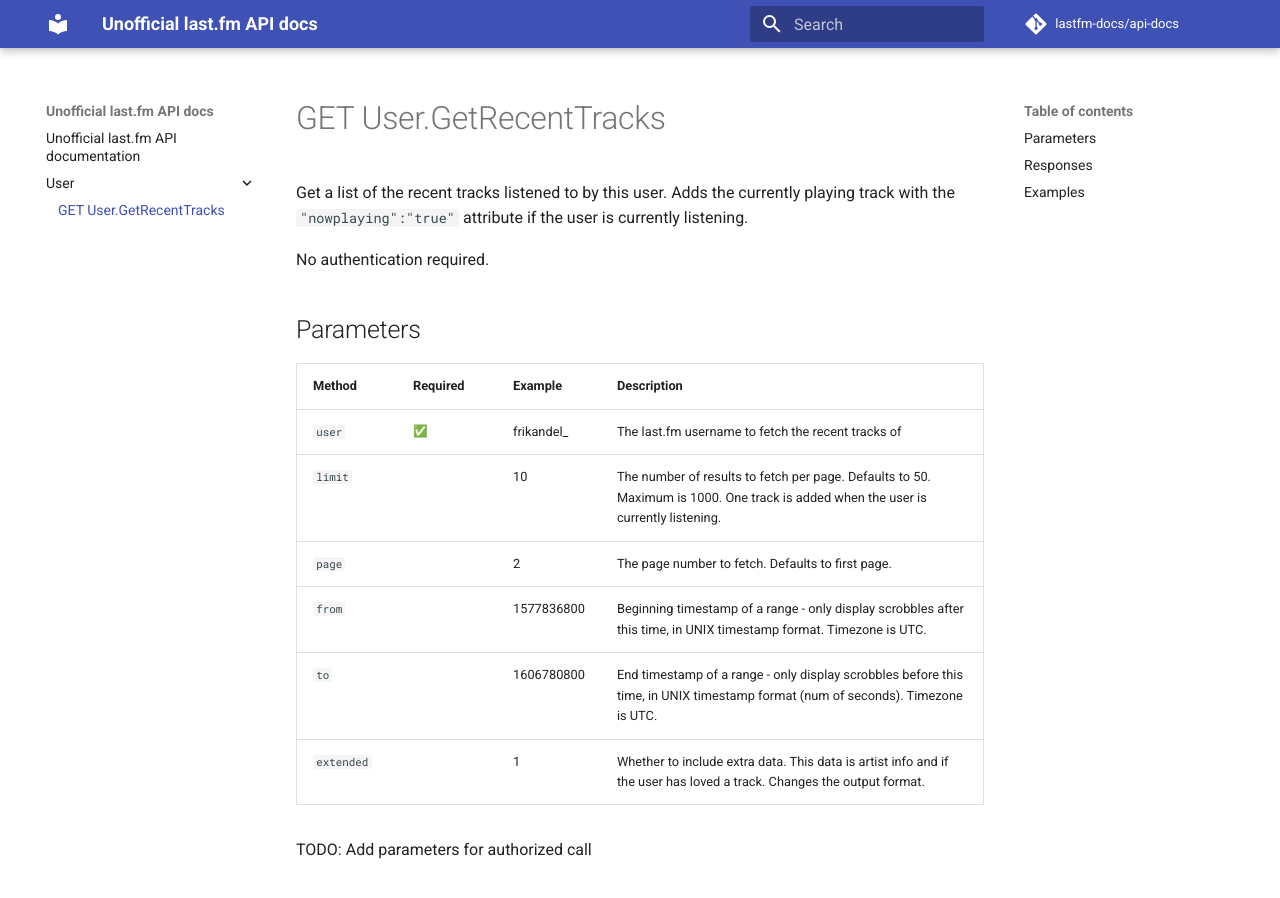
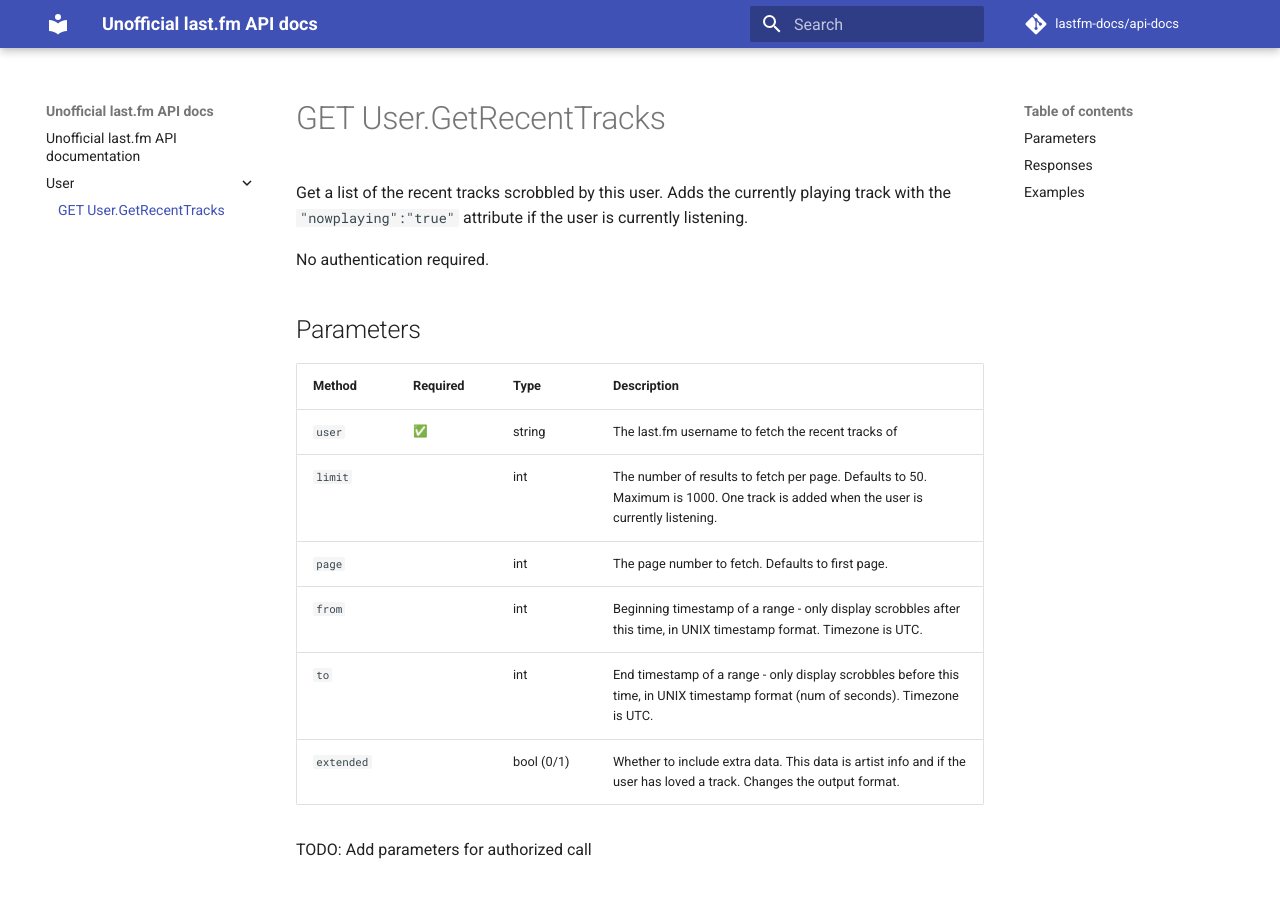
Before and after one commit to lastfm-docs/api-docs, an MkDocs documentation site: the page built from docs/user/GET User.GetRecentTracks.md, in a window 1280 px wide and 900 px high. Built offline with MkDocs 1.6.1 and Material for MkDocs 9.7.7, drawn with Linux system fonts in a browser that asks for light colours; emoji names are drawn with the system emoji font; comment, search, counter and statistics services are not loaded.

Commit message:
change getrecenttracks table to type

```diff
--- a/docs/user/GET User.GetRecentTracks.md
+++ b/docs/user/GET User.GetRecentTracks.md
@@ -1,18 +1,18 @@
-Get a list of the recent tracks listened to by this user. Adds the currently playing track with the `"nowplaying":"true"` attribute if the user is currently listening.
+Get a list of the recent tracks scrobbled by this user. Adds the currently playing track with the `"nowplaying":"true"` attribute if the user is currently listening.
 
 No authentication required.
 
 ## Parameters
 
 
-| Method      | Required          | Example    | Description                               |
+| Method      | Required          | Type       | Description                               |
 | ----------- | ------------------|----------- | ------------------------------------------|
-| `user`      | :white_check_mark:| frikandel_ | The last.fm username to fetch the recent tracks of
-| `limit`     |                   | 10         | The number of results to fetch per page. Defaults to 50. Maximum is 1000. One track is added when the user is currently listening.
-| `page`      |                   | 2          | The page number to fetch. Defaults to first page.
-| `from`      |                   | 1577836800 | Beginning timestamp of a range - only display scrobbles after this time, in UNIX timestamp format. Timezone is UTC.
-| `to`        |                   | 1606780800 | End timestamp of a range - only display scrobbles before this time, in UNIX timestamp format (num of seconds). Timezone is UTC.
-| `extended`  |                   | 1          | Whether to include extra data. This data is artist info and if the user has loved a track. Changes the output format.
+| `user`      | :white_check_mark:| string     | The last.fm username to fetch the recent tracks of
+| `limit`     |                   | int        | The number of results to fetch per page. Defaults to 50. Maximum is 1000. One track is added when the user is currently listening.
+| `page`      |                   | int        | The page number to fetch. Defaults to first page.
+| `from`      |                   | int        | Beginning timestamp of a range - only display scrobbles after this time, in UNIX timestamp format. Timezone is UTC.
+| `to`        |                   | int        | End timestamp of a range - only display scrobbles before this time, in UNIX timestamp format (num of seconds). Timezone is UTC.
+| `extended`  |                   | bool (0/1) | Whether to include extra data. This data is artist info and if the user has loved a track. Changes the output format.
 
 TODO: Add parameters for authorized call
 
```
